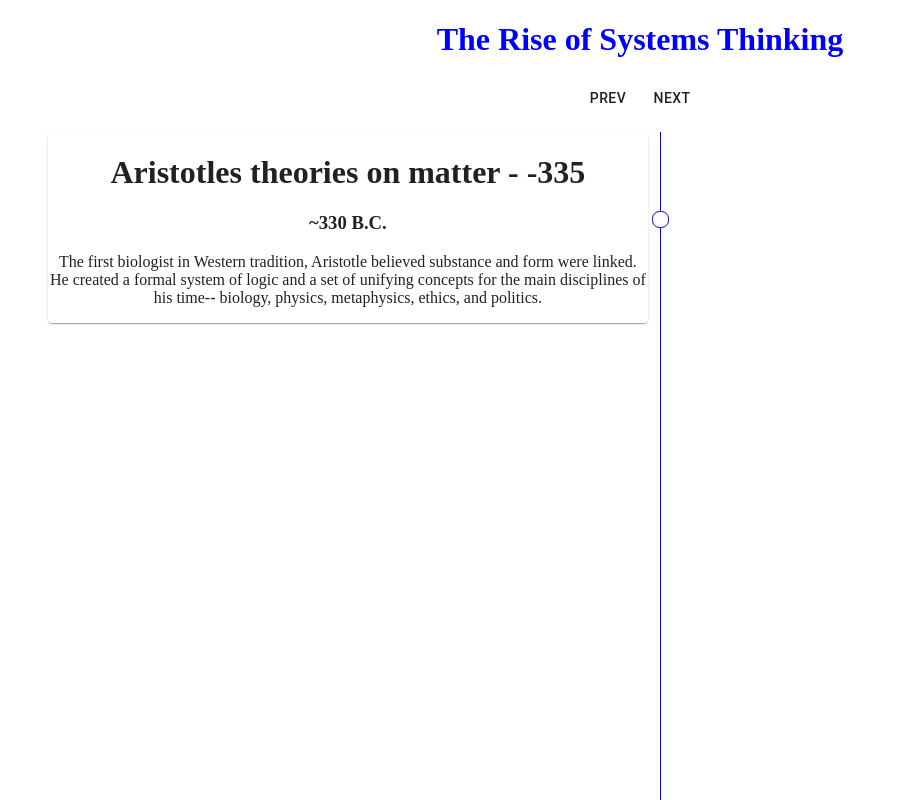
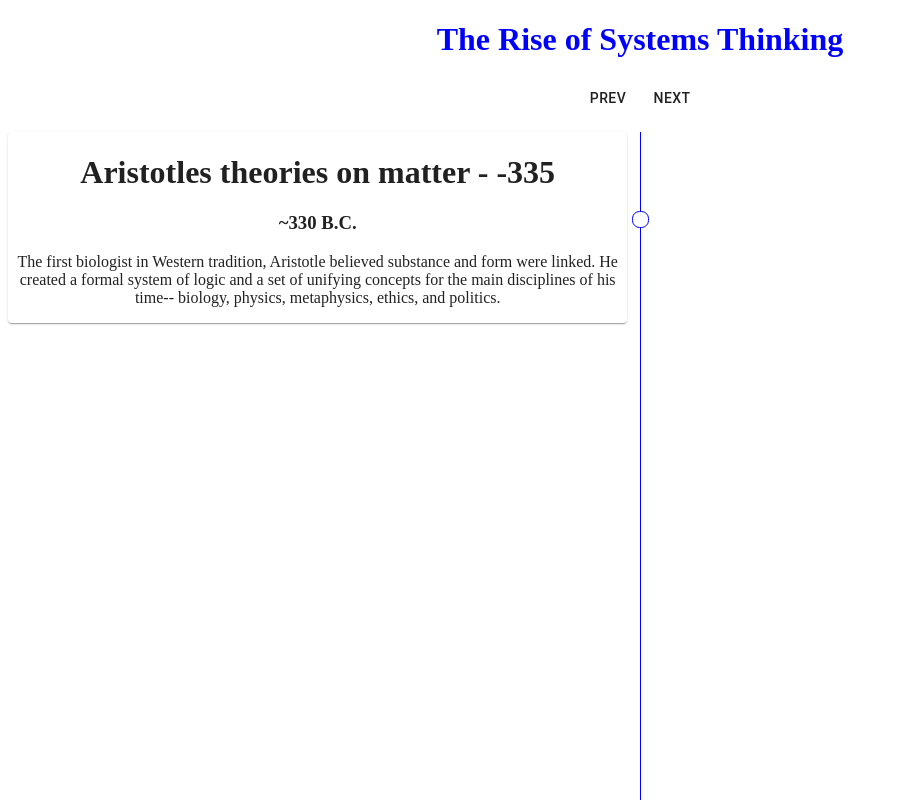
Before and after one commit to farosFreed/react-ts-timeline, a React (Create React App) app: page / in a window 1280 px wide. Shown: the top 800 px of the page, without its empty margins (0-899 px from the left). Built offline with nearby package versions, Linux system fonts and the light colour scheme.

Commit message:
setting up seperate styles

```diff
--- a/src/Timeline/Timeline.styles.ts
+++ b/src/Timeline/Timeline.styles.ts
@@ -2,23 +2,32 @@ import styled from "styled-components";
 
 //using div for now, can be whatever element
 export const Wrapper = styled.div`
+
 position: relative;
-
-    &.theatre {
-        color: blue;
+.nav-buttons {
+    display: none;
+}
+ul {
+    padding: 0px;
 }
 
+&:not(.theatre){
     @media only screen and (max-width: 759px) {
-        ul {
-            padding:0px;
-            ::before {
+        ul::before {
             content:'';
             position: absolute;
             border: 1px solid;
             height: 100%;
-                top: 0;
             right: 50%;
         }
     }
 }
+
+&.theatre {
+    color: blue;
+    .nav-buttons {
+        display: block;
+    }
+}
+
 `
```
Lines whose indentation alone changed are shown as unchanged.
